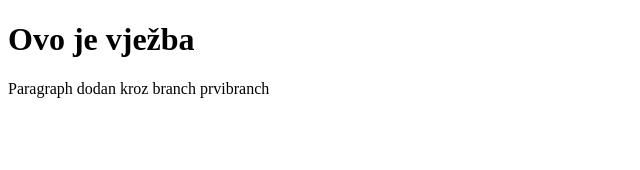
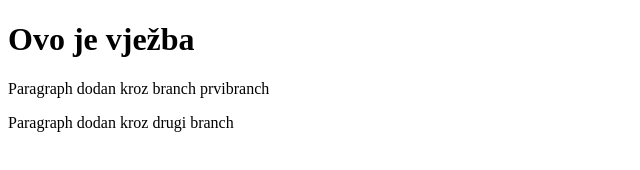
Before and after one commit to posl-marko/vjezba-ispit, a website: page index.html in a window 1280 px wide. Shown: the whole page, without its empty margins (0-640 px from the left). Drawn offline with Linux system fonts and the light colour scheme.

Commit message:
Dodan paragraph kroz drugibranch

```diff
--- a/index.html
+++ b/index.html
@@ -9,5 +9,6 @@
 <body>
     <h1>Ovo je vježba</h1>
     <p>Paragraph dodan kroz branch prvibranch</p>
+    <p>Paragraph dodan kroz drugi branch</p>
 </body>
 </html>
```
